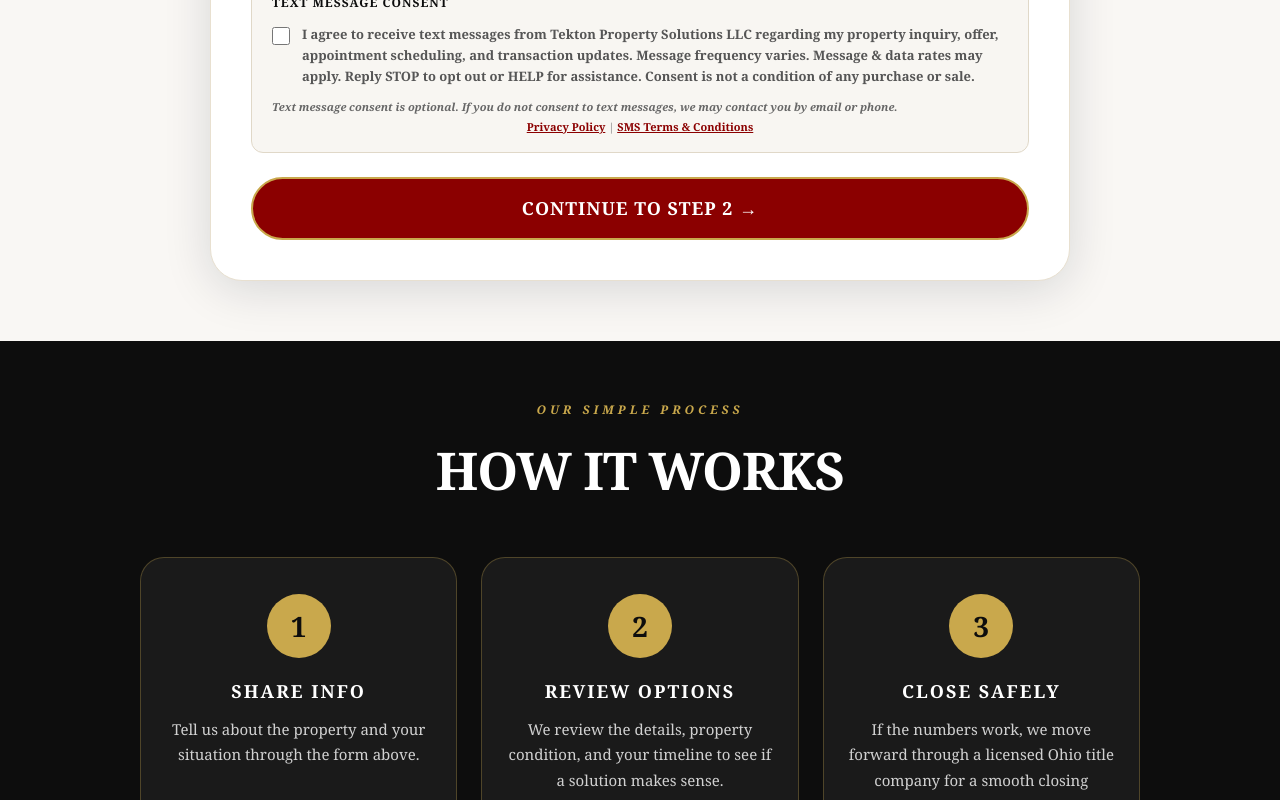
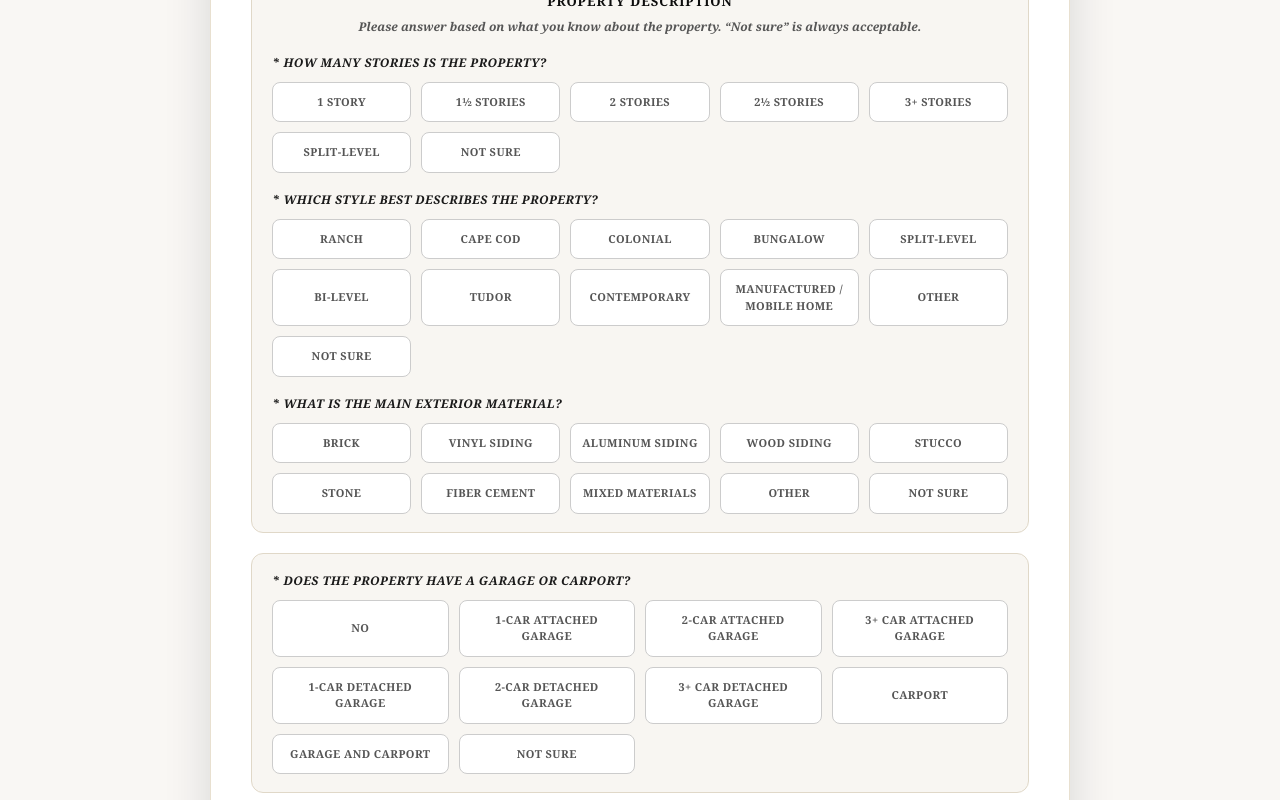
Before and after one commit to nijackacquisitions56/nijack-property-solutions, a React (Vite) app: page / in a window 1280 px wide. Shown: the part 3020-3820 px from the top of the page. Built offline with nearby package versions, Linux system fonts and the light colour scheme.

Commit message:
Update App.jsx

```diff
--- a/src/App.jsx
+++ b/src/App.jsx
@@ -19,6 +19,8 @@ const App = () => {
     bestTimeToCall: '', preferredContact: '', otherDescription: '',
     mortgageStatus: '', mortgagePayoff: '',
     deedOwner: '', deedOwnerNames: '', deedOwnerRelationship: '', bedrooms: '', bathrooms: '', squareFootage: '', lotSize: '',
+    storyCount: '', propertyStyle: '', exteriorMaterial: '',
+    garageType: '', garageCondition: '',
     renovationsCompleted: '', renovationTypes: [], renovationDescription: '', renovationWhen: '',
     licensedContractor: '', renovationDocuments: '',
     occupancyStatus: '', vacancyLength: '', leaseStatus: '', monthlyRent: '',
@@ -465,6 +467,11 @@ const App = () => {
               <input type="hidden" name="Bathrooms" value={formData.bathrooms || 'Not provided'} />
               <input type="hidden" name="Square Footage" value={formData.squareFootage || 'Not provided'} />
               <input type="hidden" name="Lot Size" value={formData.lotSize || 'Not provided'} />
+              <input type="hidden" name="Number of Stories" value={formData.storyCount || 'Not provided'} />
+              <input type="hidden" name="Property Style" value={formData.propertyStyle || 'Not provided'} />
+              <input type="hidden" name="Main Exterior Material" value={formData.exteriorMaterial || 'Not provided'} />
+              <input type="hidden" name="Garage or Carport" value={formData.garageType || 'Not provided'} />
+              <input type="hidden" name="Garage or Carport Condition" value={formData.garageCondition || 'Not applicable'} />
               <input type="hidden" name="Renovations Completed" value={formData.renovationsCompleted || 'Not provided'} />
               <input type="hidden" name="Types of Renovations" value={formData.renovationTypes.join(', ') || 'None selected'} />
               <input type="hidden" name="Renovation Description" value={formData.renovationDescription || 'Not applicable'} />
@@ -541,6 +548,84 @@ const App = () => {
                       <input type="text" placeholder="SQUARE FOOTAGE" value={formData.squareFootage} onChange={(e) => setFormData({ ...formData, squareFootage: e.target.value })} style={{ background: '#f5f5f3', border: 'none', borderBottom: '2px solid #8B0000', padding: '14px', fontSize: 14, fontWeight: 700 }} />
                       <input type="text" placeholder="LOT SIZE" value={formData.lotSize} onChange={(e) => setFormData({ ...formData, lotSize: e.target.value })} style={{ background: '#f5f5f3', border: 'none', borderBottom: '2px solid #8B0000', padding: '14px', fontSize: 14, fontWeight: 700 }} />
                     </div>
+                    <div style={{ background: '#f8f6f2', border: '1px solid #e0d8c8', borderRadius: 12, padding: '18px 20px' }}>
+                      <p style={{ fontWeight: 900, color: '#0d0d0d', textTransform: 'uppercase', fontSize: 13, letterSpacing: 1, margin: '0 0 6px', textAlign: 'center' }}>Property Description</p>
+                      <p style={{ fontSize: 12, color: '#555', fontStyle: 'italic', textAlign: 'center', margin: '0 0 18px', fontWeight: 700 }}>Please answer based on what you know about the property. “Not sure” is always acceptable.</p>
+
+                      <label style={{ display: 'block', fontWeight: 900, color: '#1a1a1a', marginBottom: 10, textTransform: 'uppercase', fontSize: 12, letterSpacing: 0.5, fontStyle: 'italic' }}>* How many stories is the property?</label>
+                      <div style={{ display: 'grid', gridTemplateColumns: 'repeat(auto-fit, minmax(120px, 1fr))', gap: 10, marginBottom: 18 }}>
+                        {['1 Story', '1½ Stories', '2 Stories', '2½ Stories', '3+ Stories', 'Split-Level', 'Not Sure'].map((opt) => {
+                          const isSelected = formData.storyCount === opt;
+                          return (
+                            <button key={opt} type="button" onClick={() => setFormData({ ...formData, storyCount: isSelected ? '' : opt })} style={{ padding: '11px 9px', borderRadius: 8, border: isSelected ? '2px solid #8B0000' : '1px solid #ccc', background: isSelected ? '#8B0000' : '#fff', color: isSelected ? '#fff' : '#555', fontWeight: 800, cursor: 'pointer', fontSize: 11, textTransform: 'uppercase', letterSpacing: 0.4 }}>
+                              {opt}
+                            </button>
+                          );
+                        })}
+                      </div>
+
+                      <label style={{ display: 'block', fontWeight: 900, color: '#1a1a1a', marginBottom: 10, textTransform: 'uppercase', fontSize: 12, letterSpacing: 0.5, fontStyle: 'italic' }}>* Which style best describes the property?</label>
+                      <div style={{ display: 'grid', gridTemplateColumns: 'repeat(auto-fit, minmax(135px, 1fr))', gap: 10, marginBottom: 18 }}>
+                        {['Ranch', 'Cape Cod', 'Colonial', 'Bungalow', 'Split-Level', 'Bi-Level', 'Tudor', 'Contemporary', 'Manufactured / Mobile Home', 'Other', 'Not Sure'].map((opt) => {
+                          const isSelected = formData.propertyStyle === opt;
+                          return (
+                            <button key={opt} type="button" onClick={() => setFormData({ ...formData, propertyStyle: isSelected ? '' : opt })} style={{ padding: '11px 9px', borderRadius: 8, border: isSelected ? '2px solid #8B0000' : '1px solid #ccc', background: isSelected ? '#8B0000' : '#fff', color: isSelected ? '#fff' : '#555', fontWeight: 800, cursor: 'pointer', fontSize: 11, textTransform: 'uppercase', letterSpacing: 0.4 }}>
+                              {opt}
+                            </button>
+                          );
+                        })}
+                      </div>
+
+                      <label style={{ display: 'block', fontWeight: 900, color: '#1a1a1a', marginBottom: 10, textTransform: 'uppercase', fontSize: 12, letterSpacing: 0.5, fontStyle: 'italic' }}>* What is the main exterior material?</label>
+                      <div style={{ display: 'grid', gridTemplateColumns: 'repeat(auto-fit, minmax(135px, 1fr))', gap: 10 }}>
+                        {['Brick', 'Vinyl Siding', 'Aluminum Siding', 'Wood Siding', 'Stucco', 'Stone', 'Fiber Cement', 'Mixed Materials', 'Other', 'Not Sure'].map((opt) => {
+                          const isSelected = formData.exteriorMaterial === opt;
+                          return (
+                            <button key={opt} type="button" onClick={() => setFormData({ ...formData, exteriorMaterial: isSelected ? '' : opt })} style={{ padding: '11px 9px', borderRadius: 8, border: isSelected ? '2px solid #8B0000' : '1px solid #ccc', background: isSelected ? '#8B0000' : '#fff', color: isSelected ? '#fff' : '#555', fontWeight: 800, cursor: 'pointer', fontSize: 11, textTransform: 'uppercase', letterSpacing: 0.4 }}>
+                              {opt}
+                            </button>
+                          );
+                        })}
+                      </div>
+                    </div>
+
+                    <div style={{ background: '#f8f6f2', border: '1px solid #e0d8c8', borderRadius: 12, padding: '18px 20px' }}>
+                      <label style={{ display: 'block', fontWeight: 900, color: '#1a1a1a', marginBottom: 10, textTransform: 'uppercase', fontSize: 12, letterSpacing: 0.5, fontStyle: 'italic' }}>* Does the property have a garage or carport?</label>
+                      <div style={{ display: 'grid', gridTemplateColumns: 'repeat(auto-fit, minmax(150px, 1fr))', gap: 10 }}>
+                        {['No', '1-Car Attached Garage', '2-Car Attached Garage', '3+ Car Attached Garage', '1-Car Detached Garage', '2-Car Detached Garage', '3+ Car Detached Garage', 'Carport', 'Garage and Carport', 'Not Sure'].map((opt) => {
+                          const isSelected = formData.garageType === opt;
+                          return (
+                            <button
+                              key={opt}
+                              type="button"
+                              onClick={() => setFormData({
+                                ...formData,
+                                garageType: isSelected ? '' : opt,
+                                garageCondition: (isSelected || opt === 'No' || opt === 'Not Sure') ? '' : formData.garageCondition
+                              })}
+                              style={{ padding: '11px 9px', borderRadius: 8, border: isSelected ? '2px solid #8B0000' : '1px solid #ccc', background: isSelected ? '#8B0000' : '#fff', color: isSelected ? '#fff' : '#555', fontWeight: 800, cursor: 'pointer', fontSize: 11, textTransform: 'uppercase', letterSpacing: 0.4 }}
+                            >
+                              {opt}
+                            </button>
+                          );
+                        })}
+                      </div>
+
+                      {formData.garageType && !['No', 'Not Sure'].includes(formData.garageType) && (
+                        <div style={{ marginTop: 14 }}>
+                          <label style={{ display: 'block', fontWeight: 800, color: '#1a1a1a', marginBottom: 6, fontSize: 12, textTransform: 'uppercase', letterSpacing: 0.5 }}>
+                            Anything we should know about its condition? <span style={{ color: '#777', fontWeight: 700 }}>(Optional)</span>
+                          </label>
+                          <input
+                            type="text"
+                            placeholder="Example: Garage door does not work, roof leaks, structure needs repair, or it is in good condition."
+                            value={formData.garageCondition}
+                            onChange={(e) => setFormData({ ...formData, garageCondition: e.target.value })}
+                            style={{ width: '100%', background: '#fff', border: 'none', borderBottom: '2px solid #8B0000', padding: '14px', fontSize: 13, fontWeight: 700, boxSizing: 'border-box' }}
+                          />
+                        </div>
+                      )}
+                    </div>
                     {/* SMS CONSENT */}
                     <div style={{ background: '#f8f6f2', border: '1px solid #e0d8c8', borderRadius: 12, padding: '16px 20px', marginTop: 4 }}>
                       <p style={{ fontSize: 12, fontWeight: 900, color: '#0d0d0d', textTransform: 'uppercase', letterSpacing: 1, margin: '0 0 12px' }}>Text Message Consent</p>
@@ -594,6 +679,14 @@ const App = () => {
                       }
                       if (!formData.bedrooms || !formData.bathrooms || !formData.squareFootage || !formData.lotSize) {
                         setErrors({ step1: 'Please fill out bedrooms, bathrooms, square footage, and lot size before continuing.' });
+                        return;
+                      }
+                      if (!formData.storyCount || !formData.propertyStyle || !formData.exteriorMaterial) {
+                        setErrors({ step1: 'Please select the number of stories, property style, and main exterior material before continuing. “Not sure” is acceptable.' });
+                        return;
+                      }
+                      if (!formData.garageType) {
+                        setErrors({ step1: 'Please let us know whether the property has a garage or carport before continuing.' });
                         return;
                       }
                       setErrors({});
```
